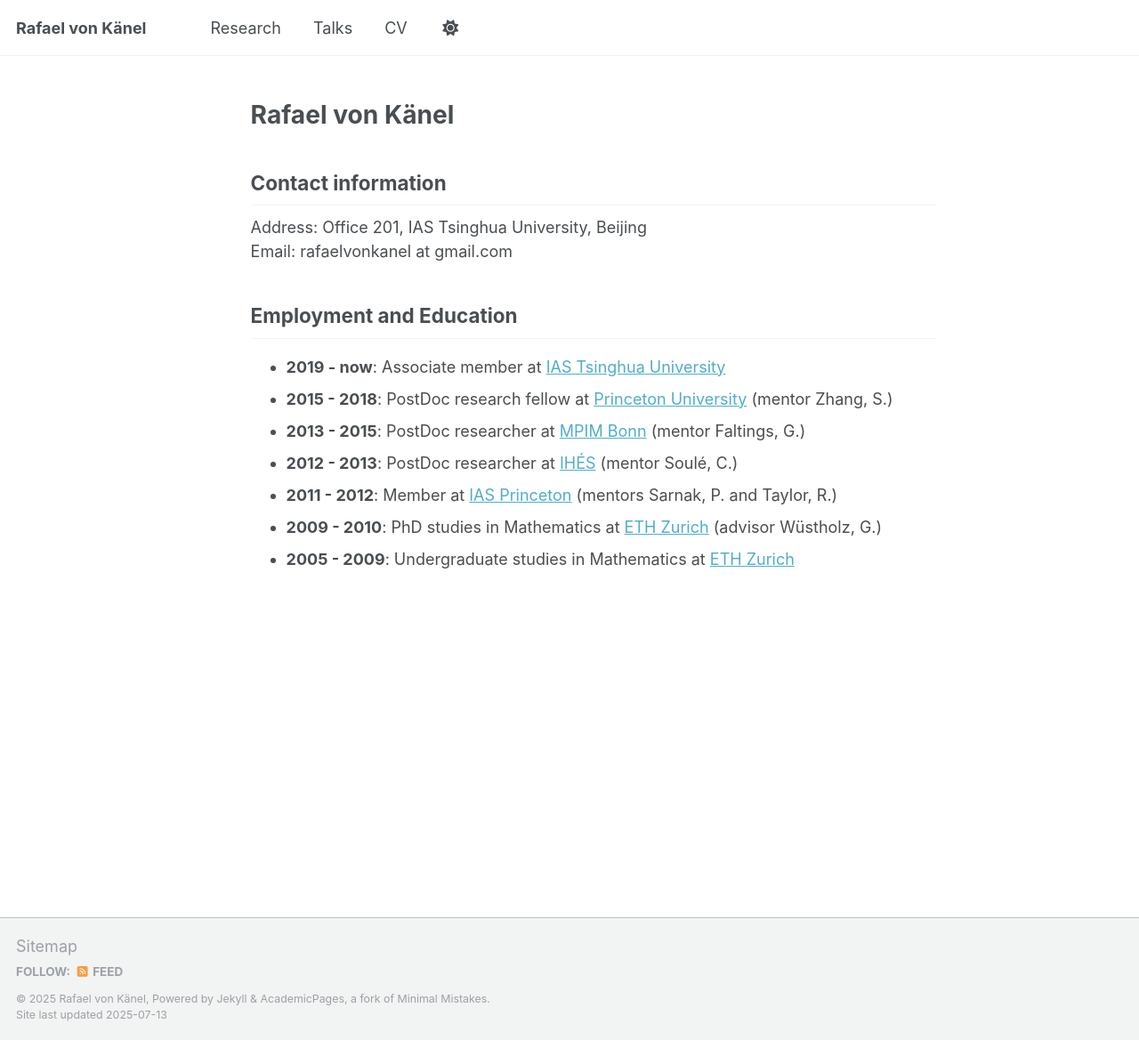
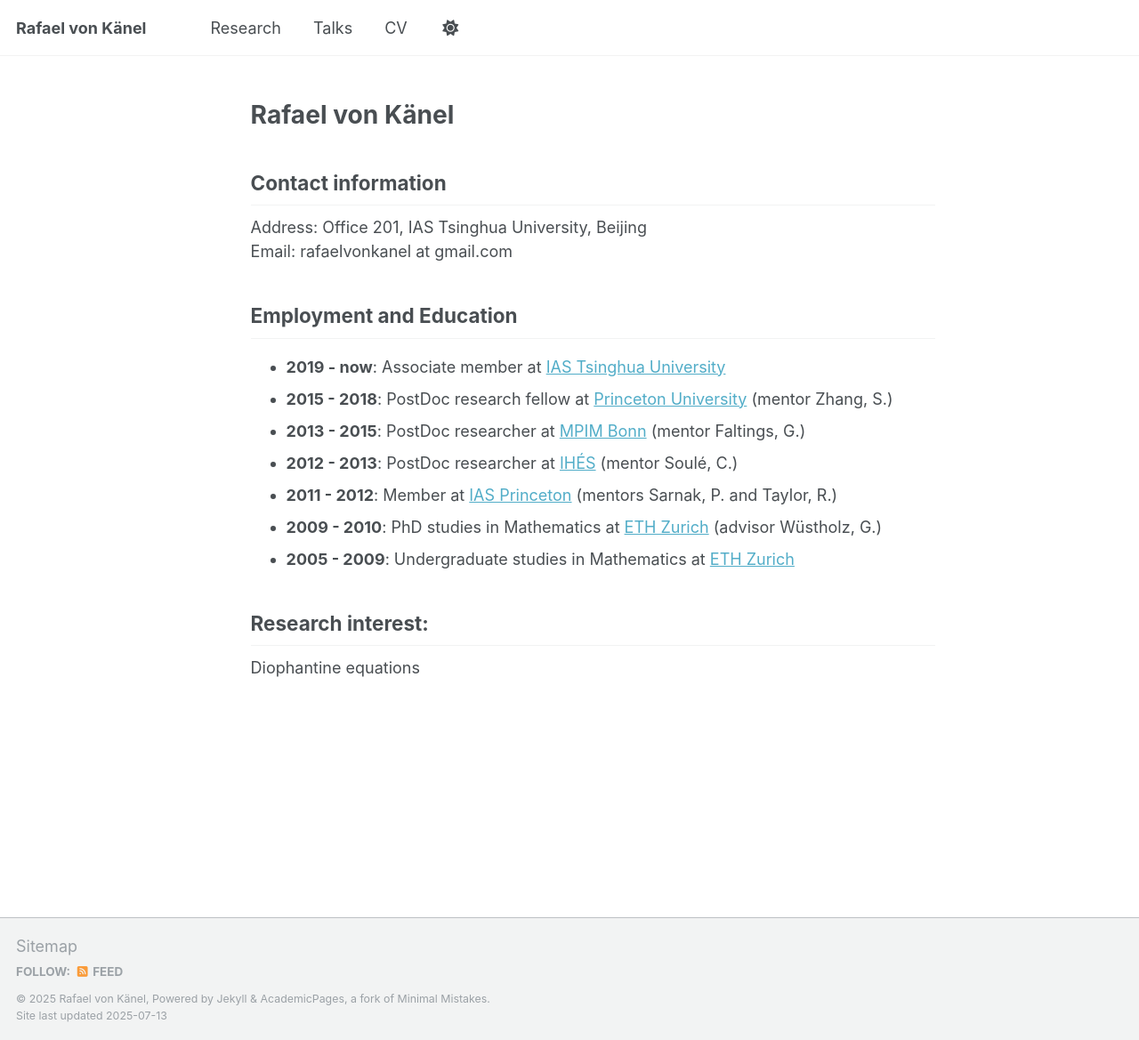
Before and after one commit to rafaelvonkanel/rafaelvonkanel.github.io, a Jekyll site: the page built from _pages/about.md, in a window 1280 px wide and 1169 px high. Shown: the whole window at 89% size. Built offline with Jekyll 4.4.1, drawn with Linux system fonts in a browser that asks for light colours; a script that is not in the unit is left out.

Commit message:
Update about.md

```diff
--- a/_pages/about.md
+++ b/_pages/about.md
@@ -24,3 +24,6 @@ Email: rafaelvonkanel at gmail.com
 - **2011 - 2012**: Member at [IAS Princeton](https://www.ias.edu/math) (mentors Sarnak, P. and Taylor, R.)
 - **2009 - 2010**: PhD studies in Mathematics at [ETH Zurich](https://math.ethz.ch/) (advisor W&uuml;stholz, G.)
 - **2005 - 2009**: Undergraduate studies in Mathematics at [ETH Zurich](https://math.ethz.ch/)
+
+##  Research interest:
+Diophantine equations
```
